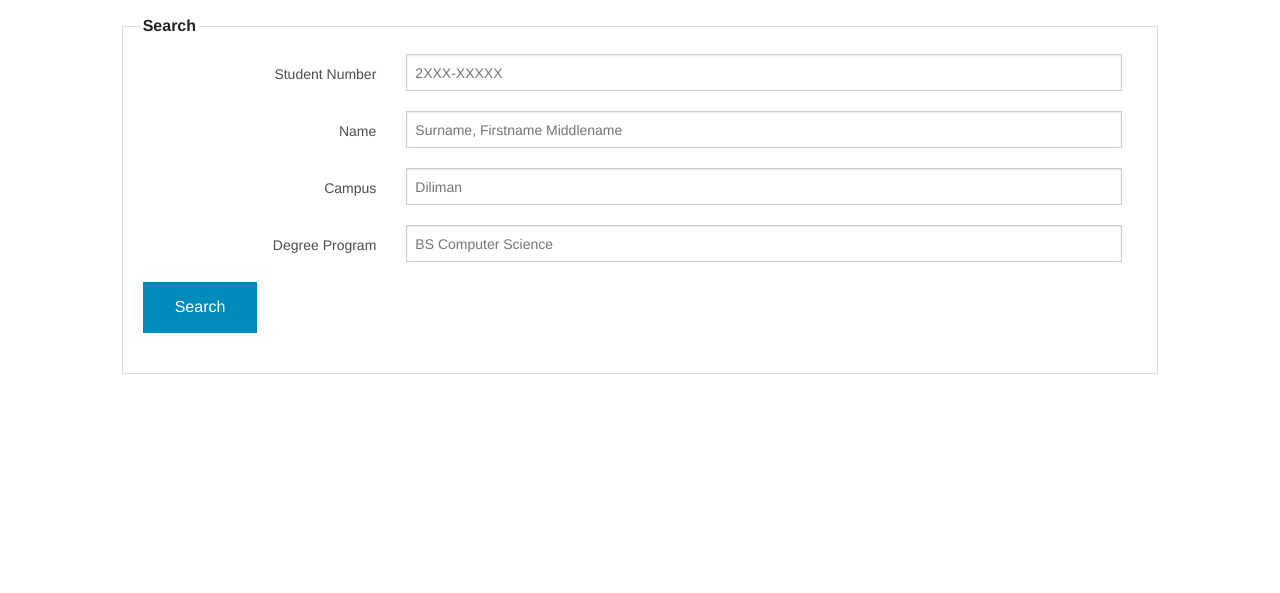
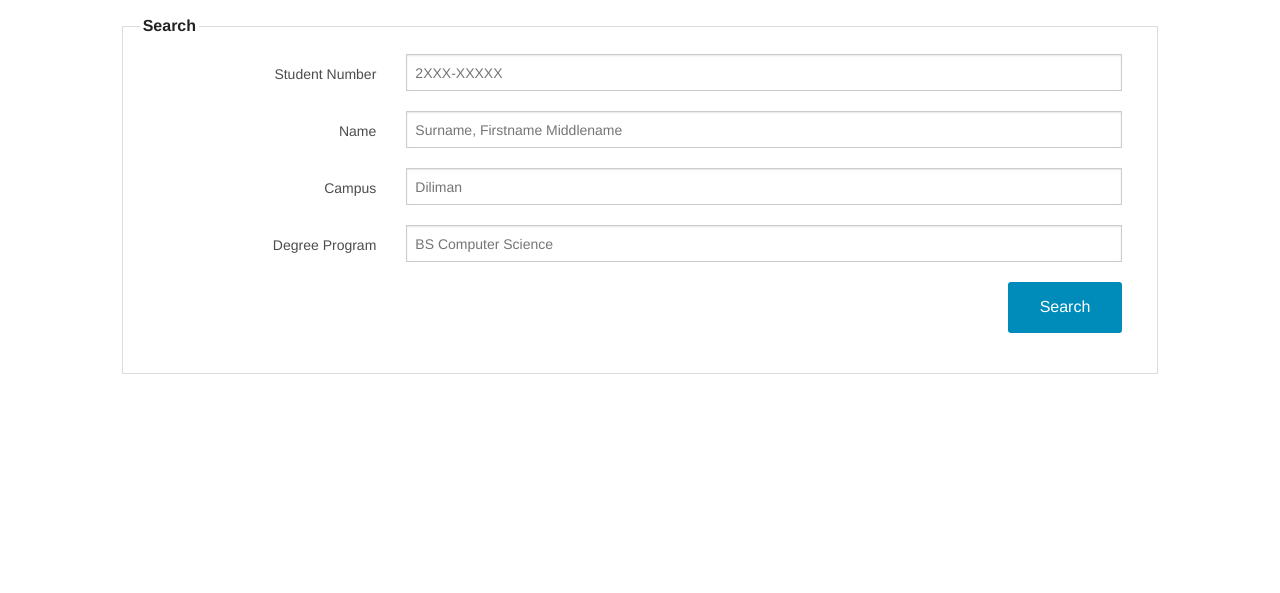
Before and after one commit to abrubin/upcat2014, a CodeIgniter app: the page made by application/views/main-view.php in a window 1280 px wide. Shown: the top 593 px of the page. Run offline with CodeIgniter, Linux system fonts and the light colour scheme; data that the repository does not hold is empty.

Commit message:
moar refactoriiing

```diff
--- a/application/views/main-view.php
+++ b/application/views/main-view.php
@@ -13,15 +13,14 @@
 		<script type="text/javascript">
 			$(document).ready(function()	{
 				$('#form_submt').click(function()	{
-					alert("negro!");
 					$('#search_frm').submit();
 				});
 			});
 		</script>
 	</head>
 	<body>
+		<div class="small-10 small-centered columns">
 			<form id="search_frm" method="post" action="<?=base_url()?>main" role="form">
-		<div class="small-10 small-centered columns">
 				<fieldset>
 					<legend>Search</legend>
 					<div class="row">
@@ -61,32 +60,11 @@
 					</div>
 
 					<div class="row">
-					<a href="#" class="button [radius round]" id="form_submt">Search</a>
+						<div class="small-12 columns">
+							<a href="#" class="button radius right" id="form_submt">Search</a>
+						</div>
 					</div>
 				</fieldset>
-		</div>
-	</form>
-
-		<!--
-		<div id="search_tbl">
-			<form id="search_frm" method="post" action="<?=base_url()?>main" role="form">
-				<div class="form-group">
-					<label for="studentno_inpt">Student Number</label>
-					<input type="text" id="studentno_inpt" class="form-control" name="studentno" placeholder="2XXX-XXXXX">
-				</div>
-				<div class="form-group">
-					<label for="name_inpt">Full Name</label>
-					<input type="text" id="name_inpt" class="form-control" name="name" placeholder="Surname, Firstname Middlename">
-				</div>
-				<div class="form-group">
-					<label for="campus_inpt">Campus</label>
-					<input type="text" id="campus_inpt" class="form-control" name="campus" placeholder="Diliman">
-				</div>
-				<div class="form-group">
-					<label for="degprog_inpt">Degree Program</label>
-					<input type="text" id="degprog_inpt" class="form-control" name="degprog" placeholder="BS Computer Science">
-				</div>
-				<button type="submit" class="btn btn-primary">Search</button>
 			</form>
 		</div>
 
```
Lines whose indentation alone changed are shown as unchanged.
